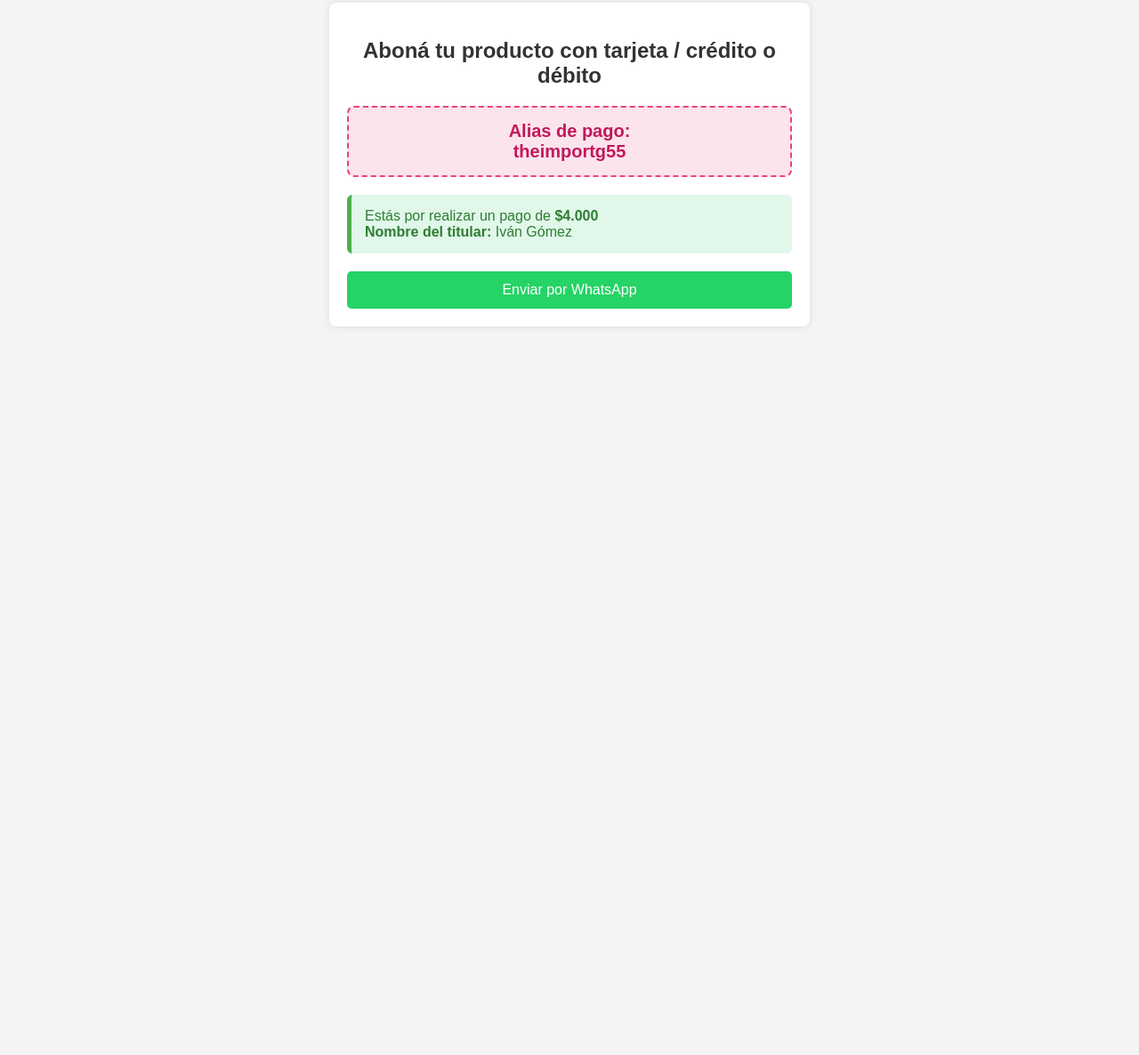
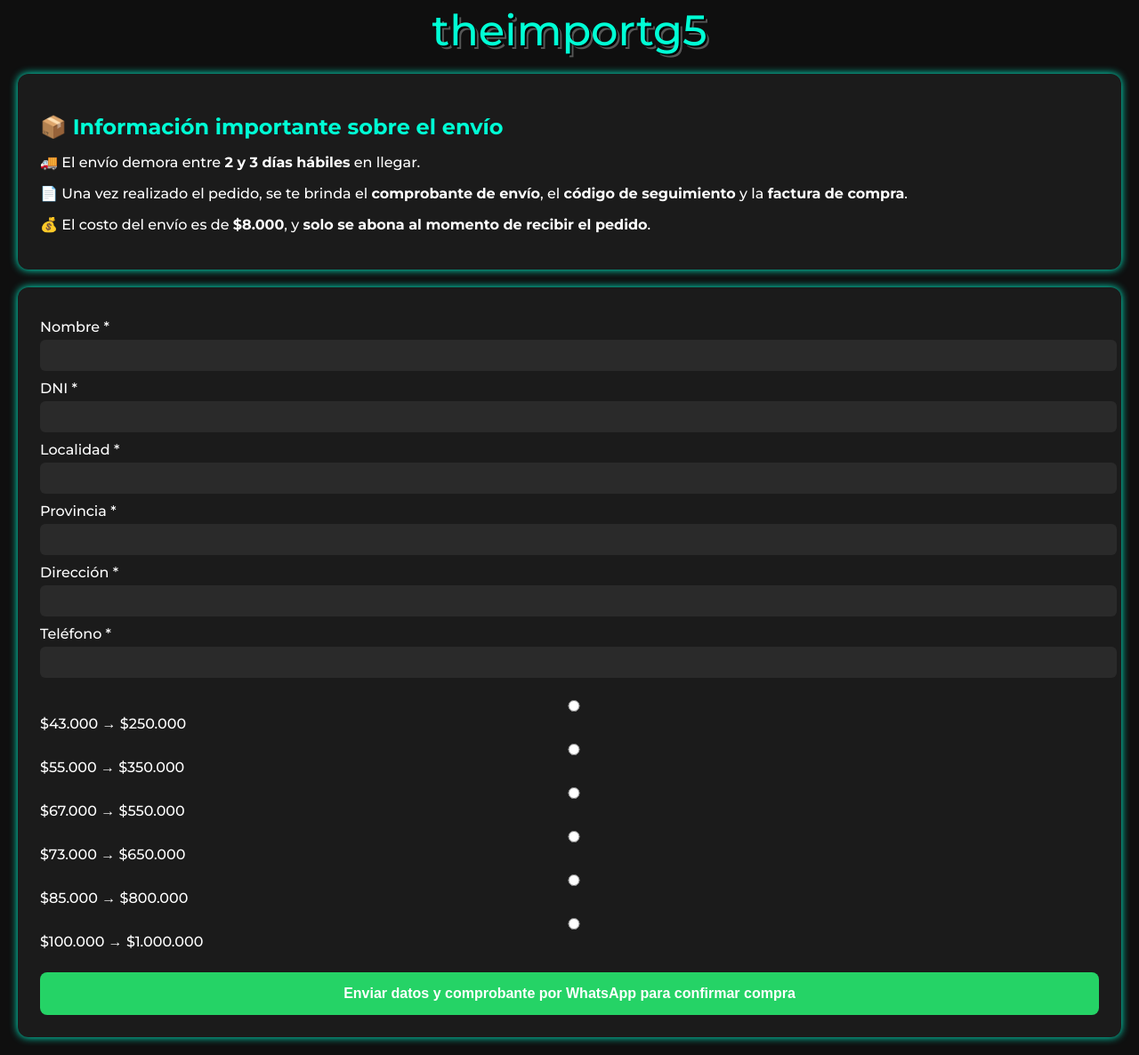
Before and after one commit to theimport/Index-2, a plain HTML site: page index.html in a window 1280 px wide. Shown: the part 25-1211 px from the top of the page at 89% size. Before the commit the page ends 800 px from the top, so only its background shows below. Drawn offline with Linux system fonts and the light colour scheme.

Commit message:
Update index.html

```diff
--- a/index.html
+++ b/index.html
@@ -1,92 +1,180 @@
 <!DOCTYPE html>
 <html lang="es">
 <head>
-  <meta charset="UTF-8" />
-  <meta name="viewport" content="width=device-width, initial-scale=1" />
-  <title>theimportg5 - Pago</title>
+  <meta charset="UTF-8">
+  <meta name="viewport" content="width=device-width, initial-scale=1">
+  <title>theimportg5</title>
+  <link href="https://fonts.googleapis.com/css2?family=Montserrat:wght@500;700&display=swap" rel="stylesheet">
   <style>
     body {
-      font-family: Arial, sans-serif;
-      background-color: #f4f4f4;
-      padding: 20px;
+      background-color: #0f0f0f;
+      color: #ffffff;
+      font-family: 'Montserrat', sans-serif;
+      margin: 0;
+      padding: 0;
     }
-    .container {
-      background: #fff;
-      max-width: 500px;
-      margin: auto;
-      padding: 20px;
-      border-radius: 8px;
-      box-shadow: 0 0 10px rgba(0,0,0,0.1);
+
+    .titulo-3d {
+      font-size: 3em;
+      text-align: center;
+      margin-top: 30px;
+      color: #00ffd5;
+      text-shadow: 2px 2px 0 #000, 4px 4px 0 #555;
     }
-    h2 {
-      text-align: center;
-      color: #333;
+
+    .overlay {
+      background-color: #1b1b1b;
+      padding: 25px;
+      margin: 20px;
+      border-radius: 12px;
+      box-shadow: 0 0 10px #00ffd5;
     }
-    .info {
-      margin: 20px 0;
-      background-color: #e0f7e9;
+
+    .overlay h2 {
+      color: #00ffd5;
+      margin-bottom: 10px;
+    }
+
+    .formulario label {
+      display: block;
+      margin-top: 10px;
+      font-weight: 500;
+    }
+
+    .formulario input {
+      width: 100%;
+      padding: 10px;
+      margin-top: 5px;
+      border-radius: 6px;
+      border: none;
+      background-color: #2a2a2a;
+      color: white;
+    }
+
+    .montos {
+      margin-top: 20px;
+    }
+
+    .montos label {
+      display: block;
+      margin: 8px 0;
+      cursor: pointer;
+    }
+
+    .montos input {
+      margin-right: 10px;
+    }
+
+    .boton {
+      display: block;
+      width: 100%;
       padding: 15px;
-      border-left: 5px solid #4CAF50;
-      border-radius: 6px;
-      color: #2e7d32;
-      font-size: 16px;
-    }
-    .alias-destacado {
-      text-align: center;
-      background-color: #fce4ec;
-      border: 2px dashed #ec407a;
-      padding: 15px;
-      border-radius: 8px;
-      font-size: 20px;
-      font-weight: bold;
-      color: #c2185b;
-      margin-bottom: 20px;
-    }
-    .whatsapp-btn {
-      display: block;
       background-color: #25D366;
       color: white;
-      text-align: center;
-      padding: 12px;
-      text-decoration: none;
-      border-radius: 5px;
-      font-size: 16px;
-      margin-top: 20px;
+      border: none;
+      border-radius: 8px;
+      font-size: 1em;
+      font-weight: bold;
+      cursor: pointer;
+      margin-top: 25px;
+      transition: 0.3s ease;
     }
-    .whatsapp-btn:hover {
-      background-color: #1ebd5a;
+
+    .boton:hover {
+      background-color: #1ebe5d;
     }
   </style>
 </head>
 <body>
-  <div class="container">
-    <h2>Aboná tu producto con tarjeta / crédito o débito</h2>
 
-    <div class="alias-destacado">
-      Alias de pago: <br />
-      <span>theimportg55</span>
+  <div class="titulo-3d">theimportg5</div>
+
+  <!-- Aviso antes del formulario -->
+  <div class="overlay">
+    <h2>📦 Información importante sobre el envío</h2>
+    <p>🚚 El envío demora entre <strong>2 y 3 días hábiles</strong> en llegar.</p>
+    <p>📄 Una vez realizado el pedido, se te brinda el <strong>comprobante de envío</strong>, el <strong>código de seguimiento</strong> y la <strong>factura de compra</strong>.</p>
+    <p>💰 El costo del envío es de <strong>$8.000</strong>, y <strong>solo se abona al momento de recibir el pedido</strong>.</p>
+  </div>
+
+  <!-- Formulario -->
+  <div class="overlay formulario">
+    <label>Nombre *</label>
+    <input type="text" id="nombre">
+
+    <label>DNI *</label>
+    <input type="text" id="dni">
+
+    <label>Localidad *</label>
+    <input type="text" id="localidad">
+
+    <label>Provincia *</label>
+    <input type="text" id="provincia">
+
+    <label>Dirección *</label>
+    <input type="text" id="direccion">
+
+    <label>Teléfono *</label>
+    <input type="text" id="telefono">
+
+    <div class="montos">
+      <label><input type="radio" name="monto"> $43.000 → $250.000</label>
+      <label><input type="radio" name="monto"> $55.000 → $350.000</label>
+      <label><input type="radio" name="monto"> $67.000 → $550.000</label>
+      <label><input type="radio" name="monto"> $73.000 → $650.000</label>
+      <label><input type="radio" name="monto"> $85.000 → $800.000</label>
+      <label><input type="radio" name="monto"> $100.000 → $1.000.000</label>
     </div>
 
-    <div class="info">
-      Estás por realizar un pago de <strong>$4.000</strong><br />
-      <strong>Nombre del titular:</strong> Iván Gómez
-    </div>
-
-    <a class="whatsapp-btn" href="#" onclick="enviarMensaje()">Enviar por WhatsApp</a>
+    <button class="boton" onclick="enviarPedido()">Enviar datos y comprobante por WhatsApp para confirmar compra</button>
   </div>
 
   <script>
-    function enviarMensaje() {
-      const telefono = '1234567890'; // Reemplazá con tu número real
-      const alias = 'theimportg55';
-      const nombre = 'Iván Gómez';
-      const monto = '$4.000';
+    function enviarPedido() {
+      const campos = ['nombre', 'dni', 'localidad', 'provincia', 'direccion', 'telefono'];
+      let faltan = [];
 
-      const mensaje = `Hola, quiero realizar un pago.\nAlias: ${alias}\nNombre: ${nombre}\nMonto: ${monto}`;
+      let datos = {};
+      campos.forEach(id => {
+        const valor = document.getElementById(id).value.trim();
+        if (!valor) {
+          faltan.push(id);
+        }
+        datos[id] = valor;
+      });
+
+      if (faltan.length > 0) {
+        alert("Por favor, completá todos los campos obligatorios.");
+        return;
+      }
+
+      const montoSeleccionado = document.querySelector('input[name="monto"]:checked');
+      if (!montoSeleccionado) {
+        alert("Por favor, seleccioná un monto.");
+        return;
+      }
+
+      const montoTexto = montoSeleccionado.parentElement.innerText.trim();
+
+      const mensaje = `Hola buenas! Te dejo mis datos para confirmar el envío y el comprobante de pago. Muchas gracias.
+
+📝 *Datos del envío:*
+- Nombre: ${datos.nombre}
+- DNI: ${datos.dni}
+- Localidad: ${datos.localidad}
+- Provincia: ${datos.provincia}
+- Dirección: ${datos.direccion}
+- Teléfono: ${datos.telefono}
+- Monto elegido: ${montoTexto}
+
+Alias: theimportg55
+Nombre: Iván Gómez`;
+
+      const telefono = '5492224513719'; // Número oculto
       const url = `https://wa.me/${telefono}?text=${encodeURIComponent(mensaje)}`;
-
       window.open(url, '_blank');
     }
   </script>
+
 </body>
 </html>
```
